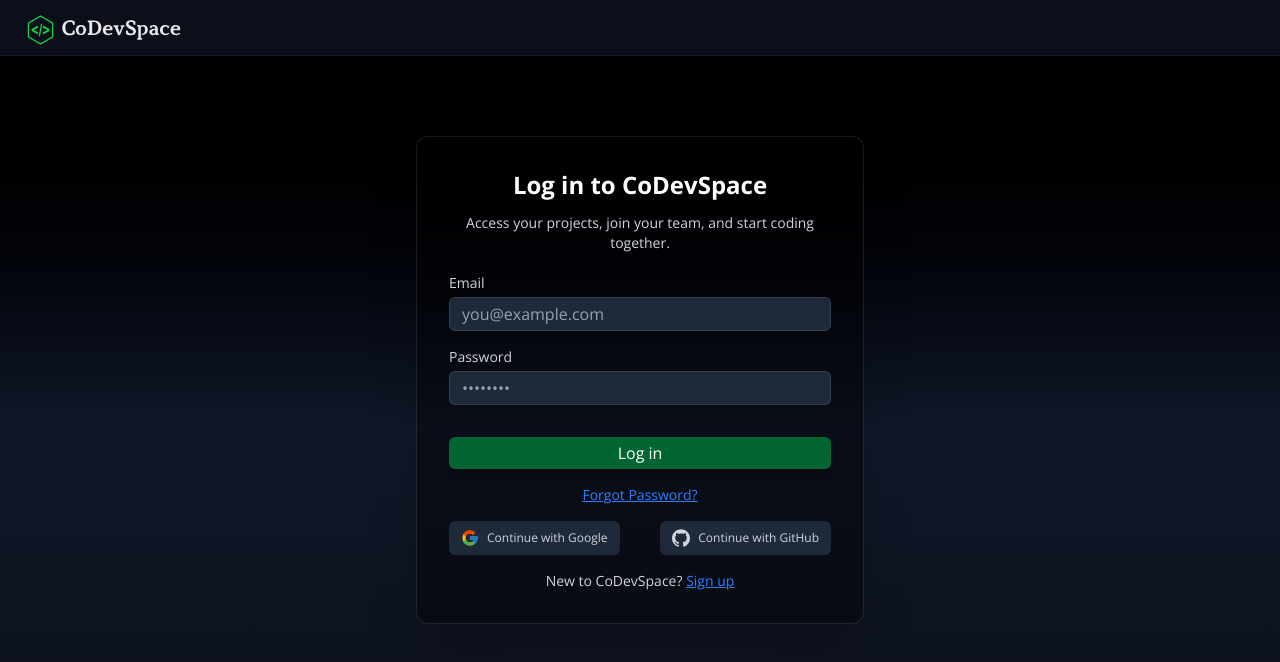
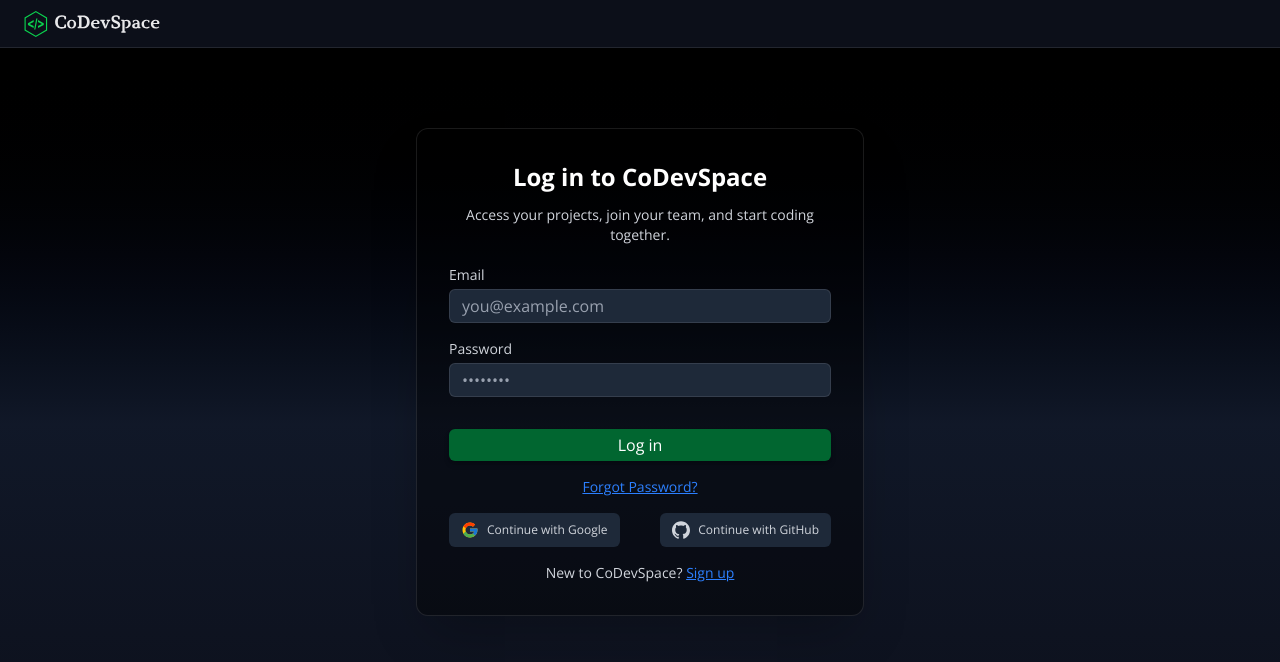
Before and after one commit to dev-ankit-mishra/collab-code-editor, a React (Vite) app in the folder client/: page /login in a window 1280 px wide. Shown: the top 662 px of the page. Built offline with nearby package versions, Linux system fonts and the light colour scheme; no server answers.

Commit message:
improved project name size

```diff
--- a/client/src/components/NavBar.tsx
+++ b/client/src/components/NavBar.tsx
@@ -60,9 +60,9 @@
 
 
   return (
-    <nav className="bg-[#0c0f1a] opacity-96 shadow-md h-14 shadow-black/40 border-b border-b-white/5 w-full py-2 flex flex-row justify-between items-center pr-10 ">
+    <nav className="bg-[#0c0f1a] opacity-96 shadow-md h-12 shadow-black/40 border-b border-b-white/10 w-full py-2 flex flex-row justify-between items-center pr-10 ">
 
-        <div className="w-52 h-full overflow-hidden flex items-center cursor-pointer pt-1">
+        <div className="w-46 h-full overflow-hidden flex items-center cursor-pointer ">
           <Link to="/"><Logo className="w-full h-auto" /></Link>
         </div>
 
@@ -73,7 +73,7 @@
       <div>
         {
           projectName==="" ? null : (
-            <span className='flex gap-2 items-center text-lg font-medium tracking-wide'>
+            <span className='flex gap-1.5 text-gray-200 items-center'>
               <FolderOpen size={20} />
               {projectName}
             </span>
@@ -86,7 +86,7 @@
         {
         shareRequired && (
           <div>
-            <Button isTransparent onClick={()=>setShowModals(true)}><UserPlus size={20}/> Share  </Button>
+            <Button isTransparent onClick={()=>setShowModals(true)}><UserPlus size={16}/> Share  </Button>
             {showModals && <ShareModal roomId={roomId || ""} onClose={() => setShowModals(false)} />}
 
           </div>
```
